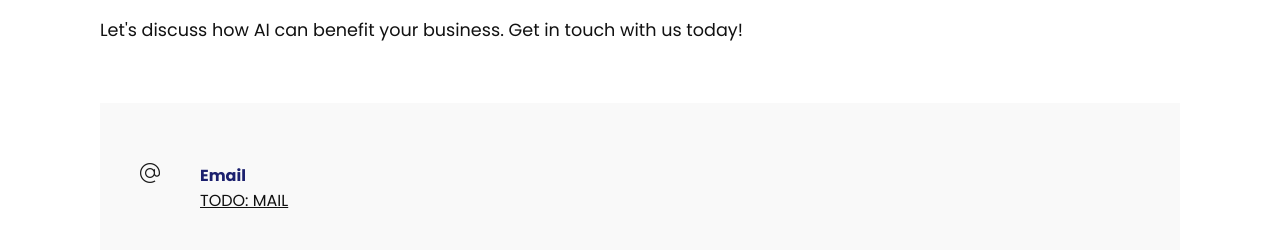
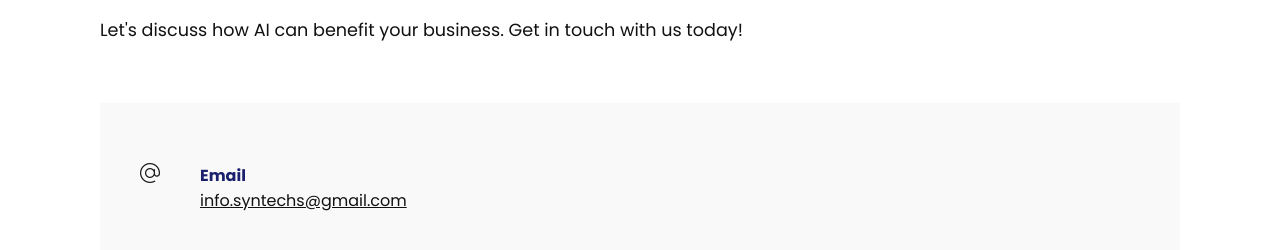
Before and after one commit to AAA-Host/Website, a plain HTML site: page contact.html in a window 1280 px wide. Shown: the part 208-458 px from the top of the page. Drawn offline with Linux system fonts and the light colour scheme.

Commit message:
updated email

```diff
--- a/contact.html
+++ b/contact.html
@@ -86,7 +86,7 @@
             <img src="images/email.png" class="contact-icon" alt="" />
             <div class="details">
               <h4>Email</h4>
-              <a href="mailto:TODO">TODO: MAIL</a>
+              <a href="mailto:info.syntechs@gmail.com">info.syntechs@gmail.com</a>
             </div>
           </div>
         </div>
```
